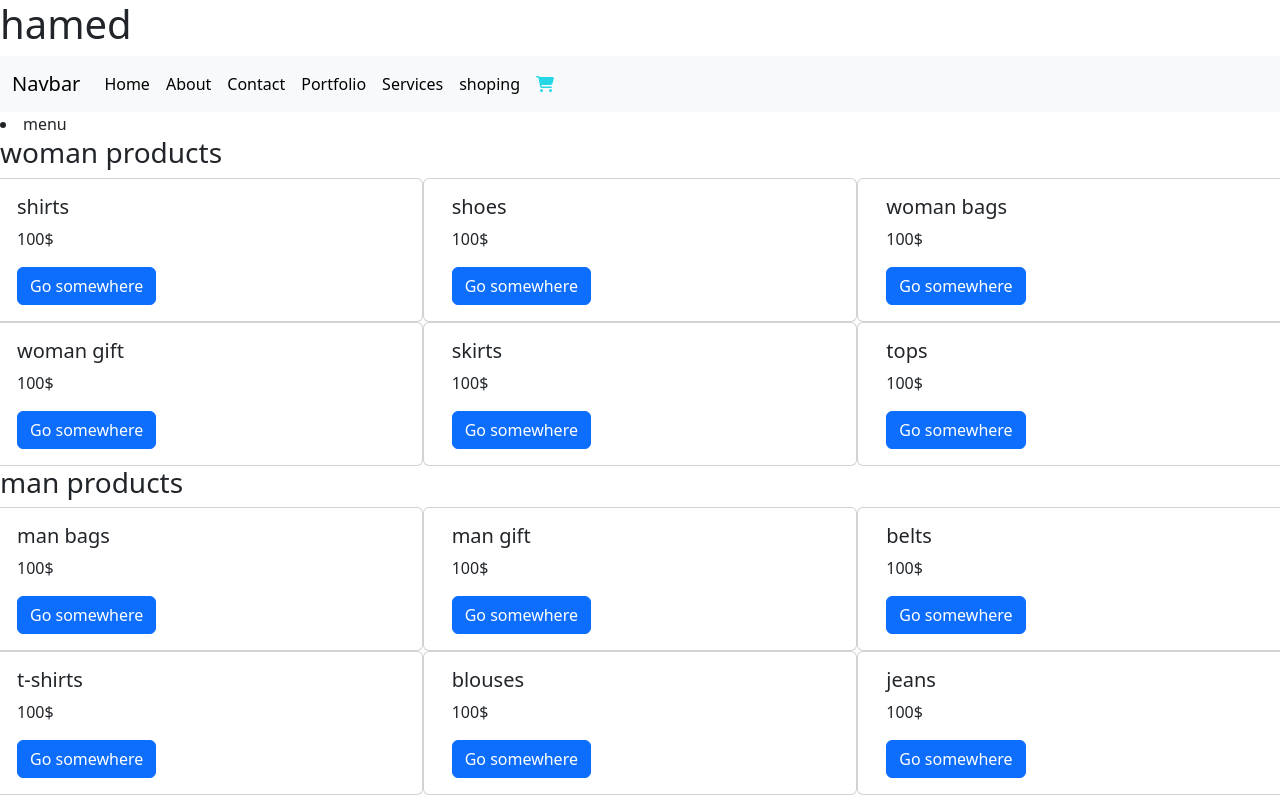
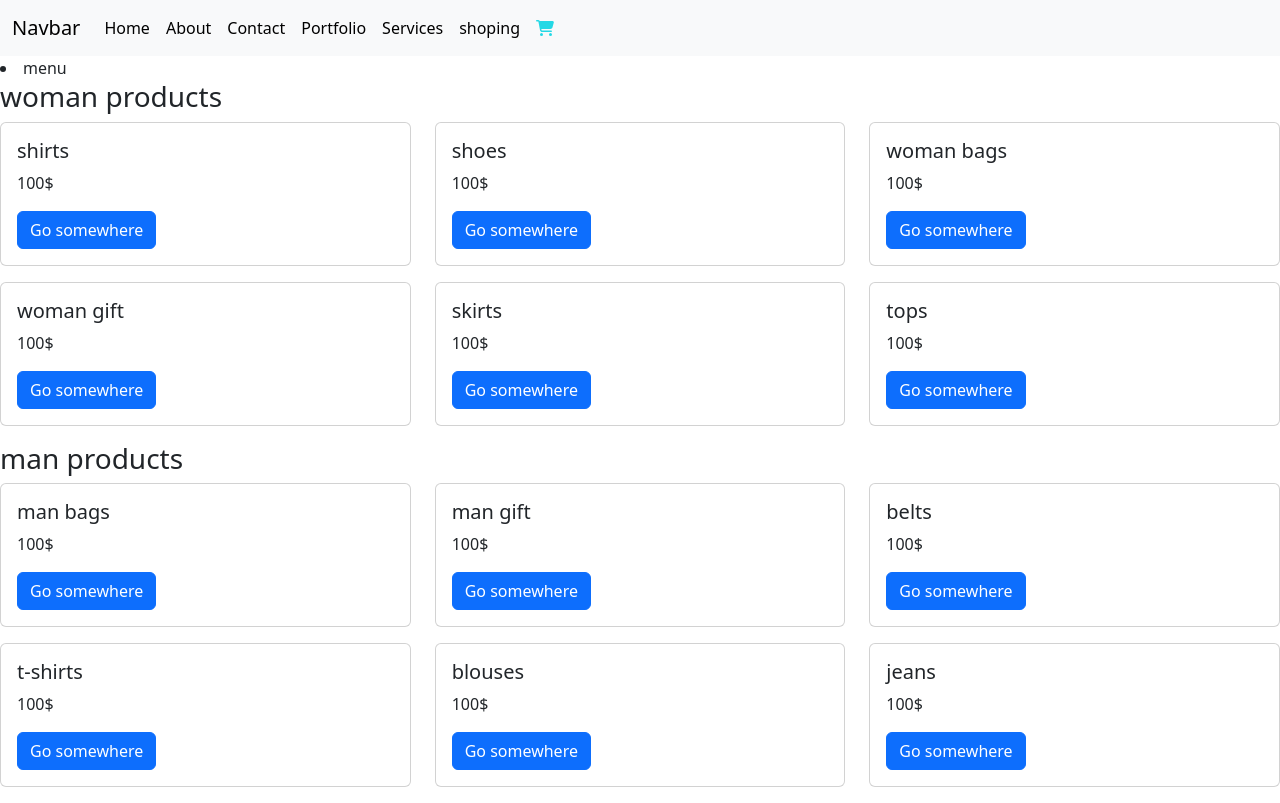
Before and after one commit to hamedhp1375/shop, a React (Create React App) app: page /Shop in a window 1280 px wide. Built offline with nearby package versions, Linux system fonts and the light colour scheme.

Commit message:
chang location

```diff
--- a/src/App.js
+++ b/src/App.js
@@ -1,20 +1,34 @@
 import logo from './logo.svg';
 import './App.css';
 import Nav from './component/nav/Nav';
-import Routerdom from './component/Ruterdom/Routerdom';
-import Mega_menu from './component/pages/Shop/megamenu/Mega_menu';
 
+import Mega_menu from './pages/Shop/megamenu/Mega_menu';
+import { Route, Routes } from 'react-router-dom'
+import Home from "../src/pages/home/Home"
+import About from '../src/pages/about/About'
+import Contact from './pages/Contact/Contact'
+import Portfolio from './pages/Portfolio/Portfolio'
+import Services from './pages/Services/Services'
+import Shop from './pages/Shop/Shop'
 function App() {
 
   return (
    <>
-   <h1>hamed</h1>
+
    <header className=''>
     <Nav/>
    </header>
 
    <body>
-    { <Routerdom/> }
+   <Routes>
+    <Route path="/Home" element={<Home />} />
+   <Route path="/About" element={<About />} />
+   <Route path="/Contact" element={<Contact />} />
+   <Route path="/Portfolio" element={<Portfolio />} />
+   <Route path="/Services" element={<Services />} />
+   <Route path="/Shop" element={<Shop />} />
+
+ </Routes>
 
    </body>
    <footer>
--- a/src/component/Ruterdom/Routerdom.jsx
+++ /dev/null
@@ -1,26 +0,0 @@
-import React from 'react'
-import { Route, Routes } from 'react-router-dom'
-import Home from "../pages/home/Home"
-import About from '../pages/about/About'
-import Contact from "../pages/Contact/Contact"
-import Portfolio from "../pages/Portfolio/Portfolio"
-import Services from '../pages/Services/Services'
-import Cart from '../pages/cart/Cart'
-import Shop from '../pages/Shop/Shop'
-
-function Routerdom() {
-  return (
- <Routes>
-    <Route path="/Home" element={<Home />} />
-   <Route path="/About" element={<About />} />
-   <Route path="/Contact" element={<Contact />} />
-   <Route path="/Portfolio" element={<Portfolio />} />
-   <Route path="/Services" element={<Services />} />
-   <Route path="/Cart" element={<Cart />} />
-   <Route path="/Shop" element={<Shop />} />
-
- </Routes>
-  )
-}
-
-export default Routerdom
--- a/src/component/pages/Shop/Shop.jsx
+++ /dev/null
@@ -1,80 +0,0 @@
-import React, { Component } from "react";
-import { Col, Container, Row } from "react-bootstrap";
-import Mega_menu from "./megamenu/Mega_menu";
-class Shop extends Component{
-    state={
-       womanproducts:[
-        {id:1, name:"shirts", price:[100,"$"]},
-        {id:2, name:"shoes", price:[100,"$"]},
-        {id:3, name:"woman bags", price:[100,"$"]},
-        {id:4, name:"woman gift", price:[100,"$"]},
-        {id:5, name:"skirts", price:[100,"$"]},
-        {id:6, name:"tops", price:[100,"$"]},
-
-       ],
-       manproducts:[
-        {id:9, name:"man bags", price:[100,"$"]},
-        {id:10, name:"man gift", price:[100,"$"]},
-        {id:11, name:"belts", price:[100,"$"]},
-        {id:12, name:"t-shirts", price:[100,"$"]},
-        {id:13, name:"blouses", price:[100,"$"]},
-        {id:14, name:"jeans", price:[100,"$"]},
-       ],
-
-    }
-
-
-    render(){
-        const womancategory= this.state.womanproducts.map((item,index)=>{
-            return(
-                <div class="card col-4">
-
-                <div class="card-body">
-                  <h5 class="card-title">{item.name}</h5>
-                  <p class="card-text">{item.price}</p>
-                  <a href="#" class="btn btn-primary">Go somewhere</a>
-                </div>
-              </div>
-            )
-        })
-        const mancategory= this.state.manproducts.map((item,index)=>{
-            return(
-
-                <div class="card col-4">
-
-  <div class="card-body">
-    <h5 class="card-title">{item.name}</h5>
-    <p class="card-text">{item.price}</p>
-    <a href="#" class="btn btn-primary">Go somewhere</a>
-  </div>
-</div>
-            )
-        })
-        return(
-            <div>
-            <header className="">
-                <Mega_menu/>
-            </header>
-
-                 <Row>
-                    <h3>woman products</h3>
-                     {womancategory}
-                     </Row>
-
-                <Row>
-                    <h3>man products</h3>
-                    {mancategory}
-                    </Row>
-
-
-
-            </div>
-        )
-    }
-
-}
-
-
-
-
-export default Shop
--- /dev/null
+++ b/src/pages/Shop/Shop.jsx
@@ -0,0 +1,60 @@
+import React, { Component } from "react";
+import { Col, Container, Row } from "react-bootstrap";
+import Mega_menu from "./megamenu/Mega_menu";
+import Cart from "../../component/cart/Cart";
+class Shop extends Component {
+  state = {
+    womanproducts: [
+      { id: 1, name: "shirts", price: [100, "$"] },
+      { id: 2, name: "shoes", price: [100, "$"] },
+      { id: 3, name: "woman bags", price: [100, "$"] },
+      { id: 4, name: "woman gift", price: [100, "$"] },
+      { id: 5, name: "skirts", price: [100, "$"] },
+      { id: 6, name: "tops", price: [100, "$"] },
+    ],
+    manproducts: [
+      { id: 9, name: "man bags", price: [100, "$"] },
+      { id: 10, name: "man gift", price: [100, "$"] },
+      { id: 11, name: "belts", price: [100, "$"] },
+      { id: 12, name: "t-shirts", price: [100, "$"] },
+      { id: 13, name: "blouses", price: [100, "$"] },
+      { id: 14, name: "jeans", price: [100, "$"] },
+    ],
+  };
+
+  render() {
+    const womancategory = this.state.womanproducts.map((item, index) => {
+      return (
+        <div class="col-4 pb-3">
+          <Cart name={item.name} price={item.price} />
+        </div>
+      );
+    });
+    const mancategory = this.state.manproducts.map((item, index) => {
+      return (
+        <div class="col-4 pb-3">
+          <Cart name={item.name} price={item.price} />
+        </div>
+      );
+    });
+    return (
+      <div>
+        <header className="">
+          <Mega_menu />
+        </header>
+
+        <Row>
+          <h3>woman products</h3>
+          {womancategory}
+        </Row>
+
+        <Row>
+          <h3>man products</h3>
+          {mancategory}
+        </Row>
+      </div>
+    );
+  }
+}
+
+export default Shop;
--- a/src/component/pages/home/Home.css
+++ b/src/pages/home/Home.css
@@ -1,5 +1,5 @@
 .hero_men {
-    background-image: url('../../../Imge/hero_men.jpg');
+    background-image: url('../../Imge/hero_men.jpg');
     background-position: center;
     background-repeat: no-repeat;
     background-size: cover;
@@ -28,7 +28,7 @@
   }
 
 .hero_women{
-    background-image: url("../../../Imge/portrait-photorealistic-female-cowboy-sunset.jpg");
+    background-image: url("../../Imge/portrait-photorealistic-female-cowboy-sunset.jpg");
     background-position: center;
     background-repeat: no-repeat;
     background-size: cover;
@@ -54,7 +54,7 @@
     background-color: #429F62;
   }
   .position_1_mark{
-    background-image: url("../../../Imge/cowgirl1.jpg");
+    background-image: url("../../Imge/cowgirl1.jpg");
     background-position: center;
     background-repeat: no-repeat;
     background-size: cover;
@@ -66,7 +66,7 @@
     top: 15rem;
   }
   .position_2_mark{
-    background-image: url("../../../Imge/cowgirl2.jpg");
+    background-image: url("../../Imge/cowgirl2.jpg");
     background-position: center;
     background-repeat: no-repeat;
     background-size: cover;
@@ -79,7 +79,7 @@
     left: 5rem;
   }
   .position_3_mark{
-    background-image: url("../../../Imge/cowgirl3.jpg");
+    background-image: url("../../Imge/cowgirl3.jpg");
     background-position: center;
     background-repeat: no-repeat;
     background-size: cover;
@@ -92,7 +92,7 @@
     left: 5rem;
   }
   .position_4_mark{
-    background-image: url("../../../Imge/cowgirl4.jpg");
+    background-image: url("../../Imge/cowgirl4.jpg");
     background-position: center;
     background-repeat: no-repeat;
     background-size: cover;
@@ -105,7 +105,7 @@
     left: 5rem;
   }
   .position_5_mark{
-    background-image: url("../../../Imge/cowboy1.jpg");
+    background-image: url("../../Imge/cowboy1.jpg");
     background-position: center;
     background-repeat: no-repeat;
     background-size: cover;
@@ -118,7 +118,7 @@
     left: 5rem;
   }
   .position_6_mark{
-    background-image: url("../../../Imge/cowboy2.jpg");
+    background-image: url("../../Imge/cowboy2.jpg");
     background-position: center;
     background-repeat: no-repeat;
     background-size: cover;
@@ -131,7 +131,7 @@
     left: 5rem;
   }
   .position_7_mark{
-    background-image: url("../../../Imge/cowboy3.jpg");
+    background-image: url("../../Imge/cowboy3.jpg");
     background-position: center;
     background-repeat: no-repeat;
     background-size: cover;
@@ -144,7 +144,7 @@
     left: 5rem;
   }
   .position_8_mark{
-    background-image: url("../../../Imge/cowboy4.jpg");
+    background-image: url("../../Imge/cowboy4.jpg");
     background-position: center;
     background-repeat: no-repeat;
     background-size: cover;
--- a/src/component/pages/home/Home.jsx
+++ b/src/pages/home/Home.jsx
@@ -1,7 +1,7 @@
 import React from 'react'
 import { Col, Container, Row } from 'react-bootstrap'
 import "../home/Home.css"
-import Img1 from "../../../Imge/download.png"
+import Img1 from "../../Imge/download.png"
 function Home() {
   return (
     <>
```
Also changed, not shown: src/component/cart/Cart.jsx (renamed from src/component/pages/cart/Cart.jsx), src/pages/Contact/Contact.jsx (renamed from src/component/pages/Contact/Contact.jsx), src/pages/Portfolio/Portfolio.jsx (renamed from src/component/pages/Portfolio/Portfolio.jsx), src/pages/Services/Services.jsx (renamed from src/component/pages/Services/Services.jsx), src/pages/Shop/megamenu/Mega_menu.jsx (renamed from src/component/pages/Shop/megamenu/Mega_menu.jsx), src/pages/about/About.jsx (renamed from src/component/pages/about/About.jsx).
